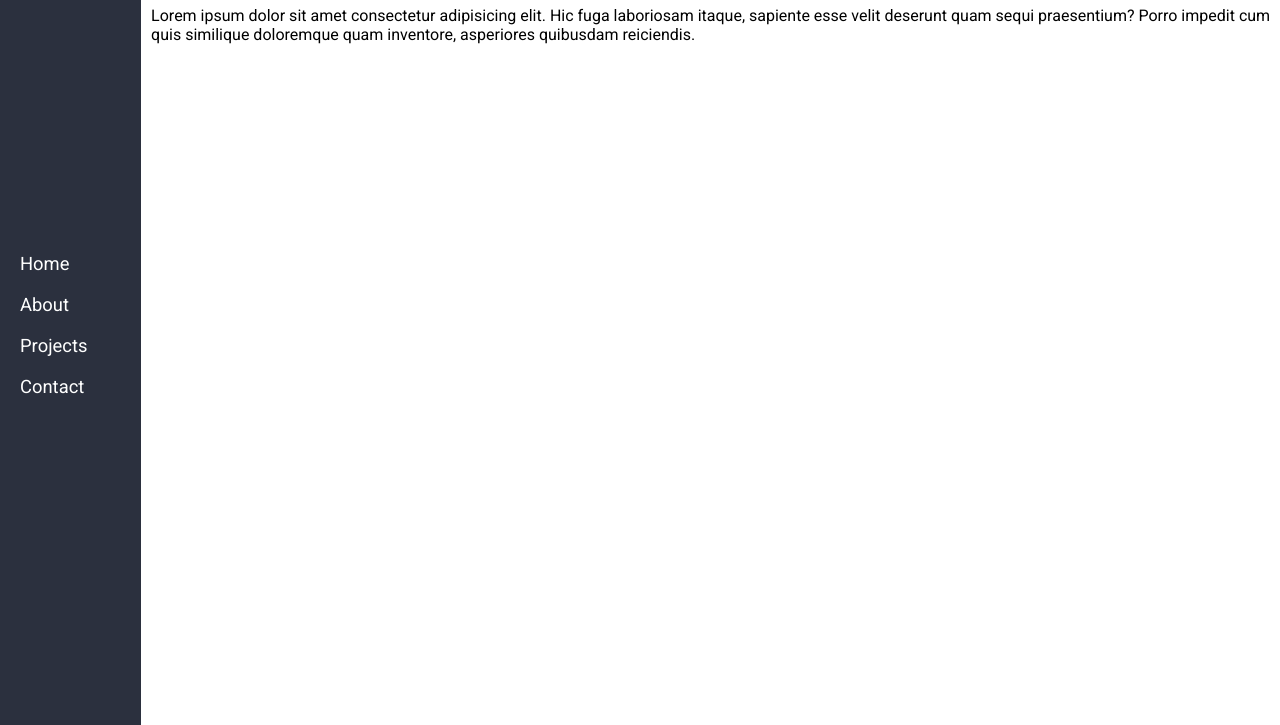
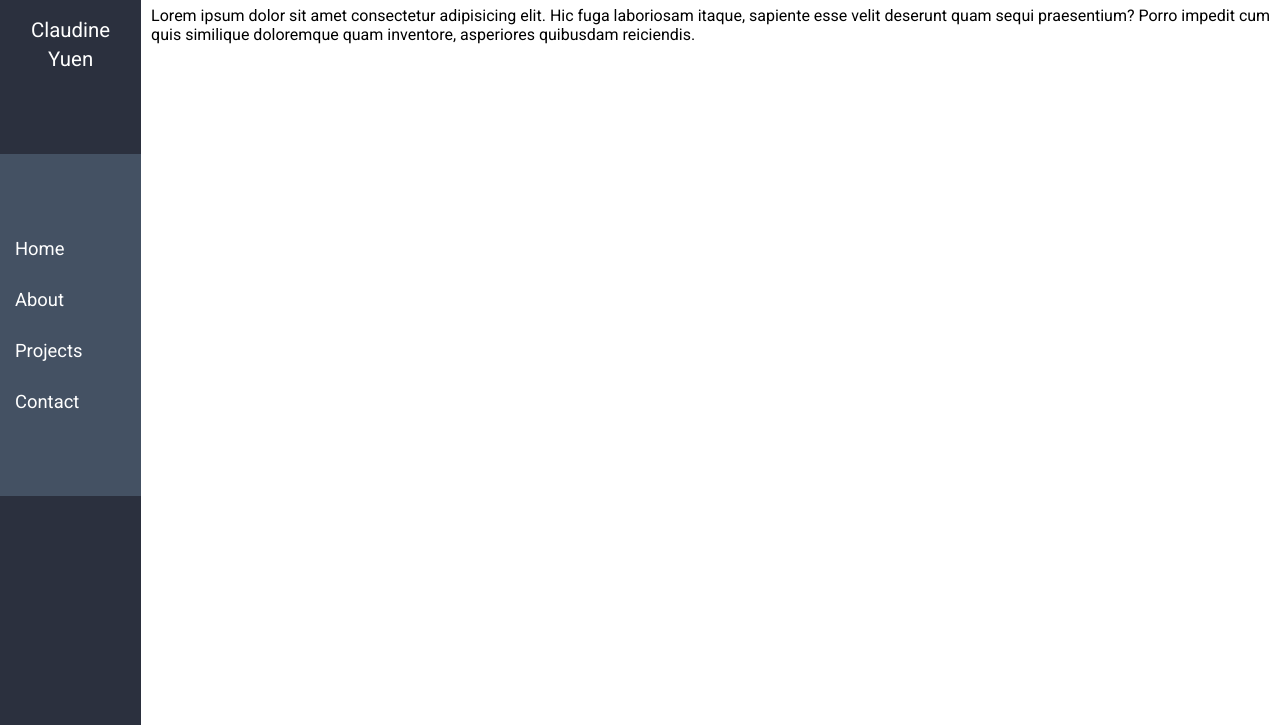
Before and after one commit to claudmew9/claudmew9.github.io, a plain HTML site: page about.html in a window 1280 px wide. Shown: the part 75-800 px from the top of the page. Drawn offline with Linux system fonts and the light colour scheme.

Commit message:
Slightly updated sidebar
Changed spacing

```diff
--- a/css/main.css
+++ b/css/main.css
@@ -140,7 +140,7 @@ body {
 
     display: grid;
     grid-template-columns: 1fr;
-    grid-template-rows: 1fr 3fr 1fr;
+    grid-template-rows: 2fr 3fr 2fr;
     gap: 0px 0px;
     grid-template-areas:
         "navbar-header"
@@ -148,12 +148,16 @@ body {
         "navbar-footer";
 
     background-color: #2B303E;
+    max-height: 100vh;
     color: white;
-    padding-left: 10px;
 }
 
 .navbar-header {
     grid-area: navbar-header;
+    display: flex;
+    flex-direction: column;
+    align-items: center;
+    justify-content: center;
 }
 
 .header-claudine {
@@ -171,6 +175,7 @@ body {
 
     display: flex;
     align-items: center;
+    background-color: #445163;
 }
 
 .navbar-elements ul {
@@ -180,7 +185,7 @@ body {
 
 .navbar-elements li {
     list-style-type: none;
-    padding: 10px;
+    padding: 15px;
 }
 
 .navbar-elements ul li a {
```
